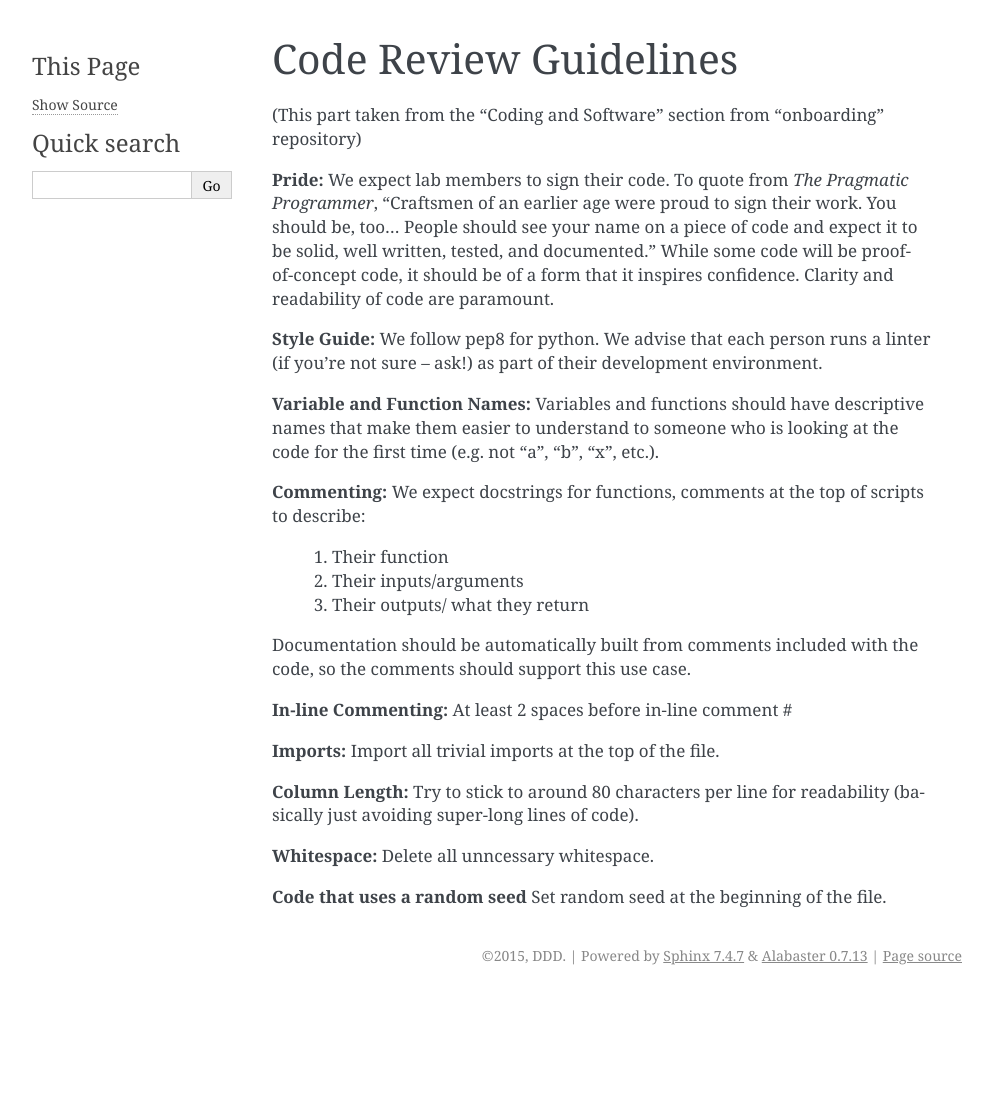
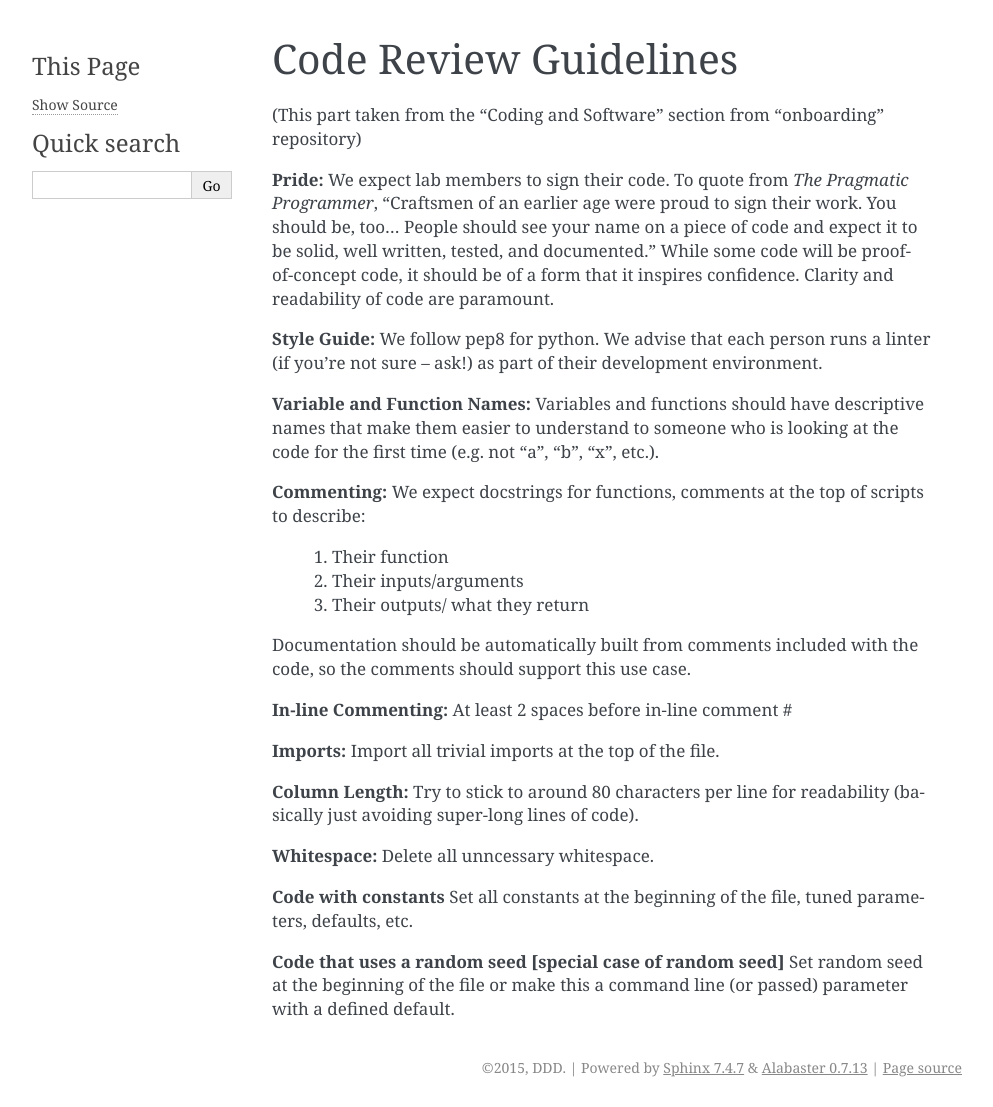
Before and after one commit to greenelab/onboarding, a Sphinx documentation site: the page built from source/code_review_guidelines.rst, in a window 1280 px wide. Shown: the whole page, without its empty margins (148-1141 px from the left). Built offline with Sphinx 7.4.7, drawn with Linux system fonts in a browser that asks for light colours; before the commit the page ends 995 px from its top, so only the background shows below that.

Commit message:
added option to command line random seed, also added matt's suggested changes.

```diff
--- a/source/code_review_guidelines.rst
+++ b/source/code_review_guidelines.rst
@@ -49,5 +49,9 @@ Try to stick to around 80 characters per line for readability
 Delete all unncessary whitespace.
 
 
-**Code that uses a random seed**
-Set random seed at the beginning of the file.
+**Code with constants**
+Set all constants at the beginning of the file, tuned parameters, defaults, etc.
+
+
+**Code that uses a random seed [special case of random seed]**
+Set random seed at the beginning of the file or make this a command line (or passed) parameter with a defined default.
```
